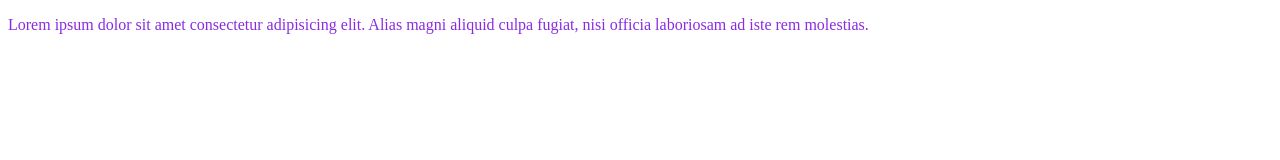
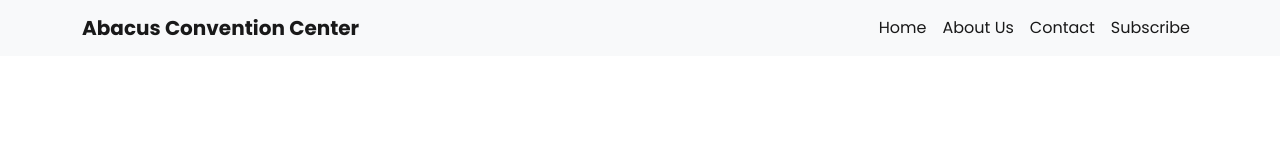
Before and after one commit to mdnaimurrahaman/convention-center, a plain HTML site: page index.html in a window 1280 px wide. Drawn offline with nearby package versions, Linux system fonts and the light colour scheme.

Commit message:
navbar design

```diff
--- a/css/style.css
+++ b/css/style.css
@@ -1,3 +1,5 @@
-p{
-    color: blueviolet;
+/* font-style */
+@import url('https://fonts.googleapis.com/css2?family=Inter&family=Poppins:wght@400;500;600;700;800&family=Yeseva+One&display=swap');
+body{
+    font-family: 'Poppins', sans-serif;
 }
--- a/index.html
+++ b/index.html
@@ -5,10 +5,48 @@
     <meta http-equiv="X-UA-Compatible" content="IE=edge">
     <meta name="viewport" content="width=device-width, initial-scale=1.0">
     <title>Document</title>
+    <!-- google font -->
+    <link rel="preconnect" href="https://fonts.googleapis.com">
+    <link rel="preconnect" href="https://fonts.gstatic.com" crossorigin>
+    <link href="https://fonts.googleapis.com/css2?family=Inter&family=Poppins:wght@400;500;600;700;800&family=Yeseva+One&display=swap" rel="stylesheet">
+    <!-- font-awesome -->
+    <script src="https://kit.fontawesome.com/31ff654674.js" crossorigin="anonymous"></script>
+     <!-- Bootstrap Style -->
+     <link href="https://cdn.jsdelivr.net/npm/bootstrap@5.0.2/dist/css/bootstrap.min.css" rel="stylesheet" integrity="sha384-EVSTQN3/azprG1Anm3QDgpJLIm9Nao0Yz1ztcQTwFspd3yD65VohhpuuCOmLASjC" crossorigin="anonymous">
     <!-- stylesheet -->
     <link rel="stylesheet" href="/css/style.css">
 </head>
 <body>
-    <P>Lorem ipsum dolor sit amet consectetur adipisicing elit. Alias magni aliquid culpa fugiat, nisi officia laboriosam ad iste rem molestias.</P>
+    <header class="banne">
+        <nav class="navbar navbar-expand-lg navbar-light bg-light">
+            <div class="container">
+              <a class="navbar-brand fw-bold" href="#">Abacus Convention Center</a>
+              <button class="navbar-toggler" type="button" data-bs-toggle="collapse" data-bs-target="#navbarSupportedContent" aria-controls="navbarSupportedContent" aria-expanded="false" aria-label="Toggle navigation">
+                <span class="navbar-toggler-icon"></span>
+              </button>
+              <div class="collapse navbar-collapse" id="navbarSupportedContent">
+                <ul class="navbar-nav ms-auto mb-2 mb-lg-0">
+                  <li class="nav-item menu-items">
+                    <a class="nav-link active" aria-current="page" href="#">Home</a>
+                  </li>
+                  <li class="nav-item menu-items">
+                    <a class="nav-link active" aria-current="page" href="#">About Us</a>
+                  </li>
+                  <li class="nav-item menu-items">
+                    <a class="nav-link active" aria-current="page" href="#">Contact</a>
+                  </li>
+                  <li class="nav-item menu-items">
+                    <a class="nav-link active" aria-current="page" href="#">Subscribe</a>
+                  </li>
+              </div>
+            </div>
+          </nav>
+
+
+
+    </header>
+
+ <!-- Bootstrap script -->
+ <script src="https://cdn.jsdelivr.net/npm/bootstrap@5.0.2/dist/js/bootstrap.bundle.min.js" integrity="sha384-MrcW6ZMFYlzcLA8Nl+NtUVF0sA7MsXsP1UyJoMp4YLEuNSfAP+JcXn/tWtIaxVXM" crossorigin="anonymous"></script>
 </body>
 </html>
```
